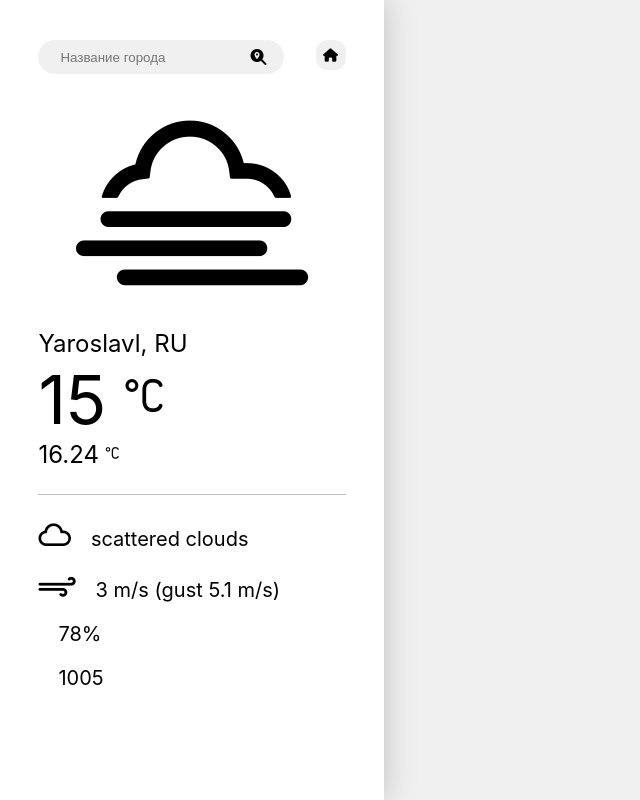
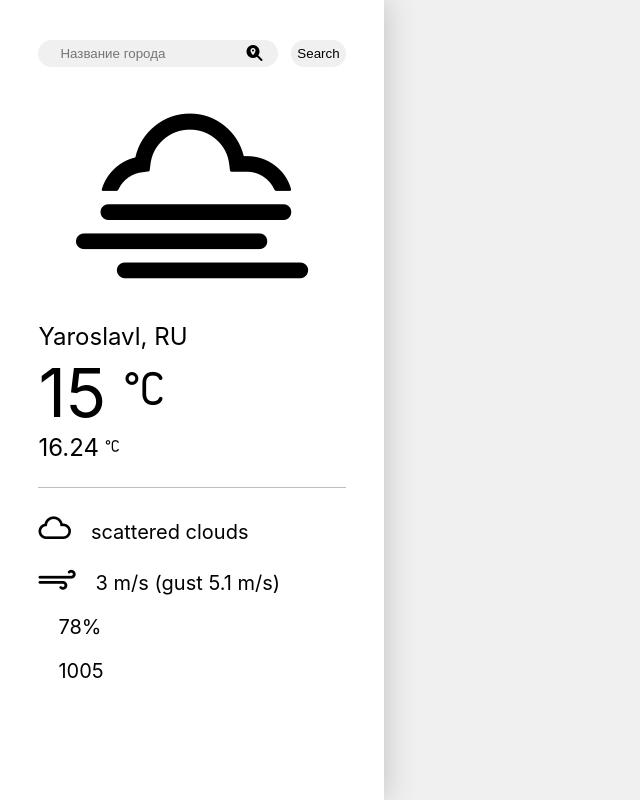
Before and after one commit to mvzelinsky/openweather-app, a React (Create React App) app: page / in a window 1280 px wide. Shown: the whole page, without its empty margins (0-640 px from the left). Built offline with nearby package versions, Linux system fonts and the light colour scheme.

Commit message:
fix: submit form button

```diff
--- a/src/components/Form.jsx
+++ b/src/components/Form.jsx
@@ -1,14 +1,16 @@
 import React from 'react';
 import '../styles/Form.css'
 
-function Form() {
+function Form(props) {
     return(
         <div className = "form-container">
-            <div className="search">
-                <input type="text" className="search-field" placeholder="Название города"/>
-                <i className="fas fa-search-location search-icon"></i>
-            </div>
-            <button className="local-weather-btn"><i className="fas fa-home"></i></button>
+            <form onSubmit = {props.loadweather}>
+                <div className="search">
+                    <input type="text" className="search-field" placeholder="Название города"/>
+                    <i className="fas fa-search-location search-icon"></i>
+                </div>
+                    <button className="local-weather-btn">Search</button>
+            </form>
         </div>
     );
 }
--- a/src/styles/Form.css
+++ b/src/styles/Form.css
@@ -2,24 +2,21 @@
     padding-top: 40px;
     width: 80%;
     margin: auto;
+}
+
+form{
+  width: 100%;
   display: flex;
   justify-content: space-between;
   flex-wrap: wrap;
 }
 
 .search {
+    min-width: 230px;
     display: inline-flex;
     background-color: rgb(240, 240, 240);
     border-radius: 30px;
     padding: 5px;
-  }
-
-  .search-icon {
-    width: 20px;
-    height: 20px;
-    margin-top: 4px;
-    margin-left: 10px;
-    margin-right: 10px;
 }
 
 .search-field {
@@ -34,9 +31,12 @@
 }
 
 .local-weather-btn{
-    width: 30px;
-    height: 30px;
     background-color: rgb(240, 240, 240);
     border: none;
-    border-radius: 40%;
+    border-radius: 30px;
 }
+
+.local-weather-btn:hover{
+  cursor: pointer;
+  background-color: rgb(170, 170, 170);
+}
```
Lines whose indentation alone changed are shown as unchanged.
